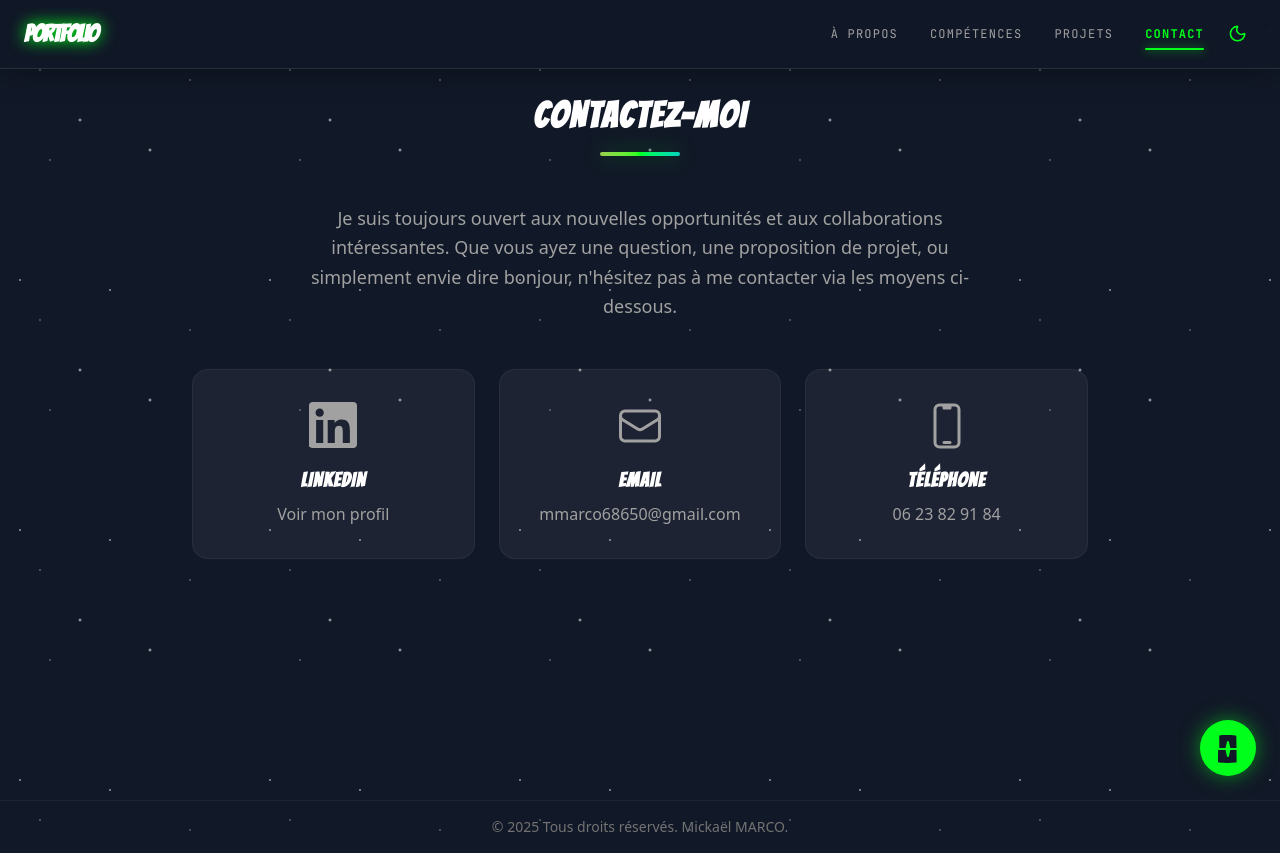
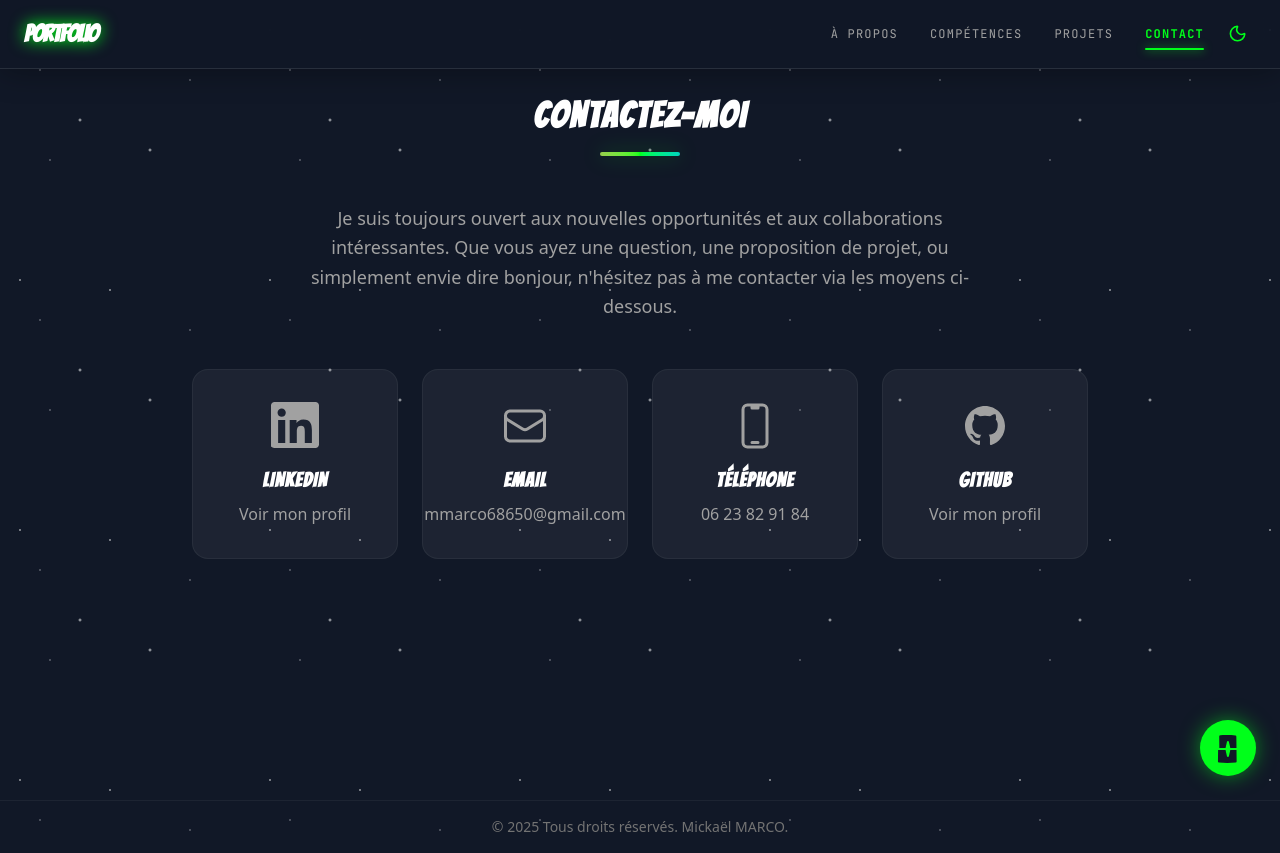
Before and after one commit to mickael68/PortfolioV2, a Next.js app: page /contact in a window 1280 px wide. Built offline with nearby package versions, Linux system fonts and the light colour scheme.

Commit message:
Ajout du Github

```diff
--- a/app/contact/page.tsx
+++ b/app/contact/page.tsx
@@ -10,7 +10,7 @@ export default function Contact() {
                     n'hésitez pas à me contacter via les moyens ci-dessous.
                 </p>
 
-                <div className="grid grid-cols-1 md:grid-cols-3 gap-6">
+                <div className="grid grid-cols-1 sm:grid-cols-2 lg:grid-cols-4 gap-6">
                     {/* LinkedIn */}
                     <a
                         href="https://www.linkedin.com/in/micka%C3%ABl-marco-1430a5327/"
@@ -54,6 +54,22 @@ export default function Contact() {
                         <h3 className="text-xl font-semibold text-neutral-900 dark:text-white mb-2">Téléphone</h3>
                         <span className="text-neutral-600 dark:text-neutral-400 group-hover:text-portal-glow transition-colors">06 23 82 91 84</span>
                     </a>
+
+                    {/* GitHub */}
+                    <a
+                        href="https://github.com/mickael68"
+                        target="_blank"
+                        rel="noopener noreferrer"
+                        className="group flex flex-col items-center p-8 rounded-2xl bg-black/5 dark:bg-white/5 border border-black/5 dark:border-white/5 hover:border-portal-green/50 hover:bg-black/10 dark:hover:bg-white/10 transition-all duration-300"
+                    >
+                        <div className="w-12 h-12 mb-4 text-neutral-600 dark:text-neutral-400 group-hover:text-portal-green transition-colors">
+                            <svg fill="currentColor" viewBox="0 0 24 24" aria-hidden="true">
+                                <path fillRule="evenodd" clipRule="evenodd" d="M12 2C6.477 2 2 6.477 2 12c0 4.42 2.865 8.166 6.839 9.489.5.092.682-.217.682-.482 0-.237-.008-.866-.013-1.7-2.782.603-3.369-1.34-3.369-1.34-.454-1.156-1.11-1.462-1.11-1.462-.908-.62.069-.608.069-.608 1.003.07 1.531 1.03 1.531 1.03.892 1.529 2.341 1.087 2.91.831.092-.646.35-1.086.636-1.336-2.22-.253-4.555-1.11-4.555-4.943 0-1.091.39-1.984 1.029-2.683-.103-.253-.446-1.27.098-2.647 0 0 .84-.269 2.75 1.025A9.578 9.578 0 0112 6.836c.85.004 1.705.114 2.504.336 1.909-1.294 2.747-1.025 2.747-1.025.546 1.377.203 2.394.1 2.647.64.699 1.028 1.592 1.028 2.683 0 3.842-2.339 4.687-4.566 4.935.359.309.678.919.678 1.852 0 1.336-.012 2.415-.012 2.743 0 .267.18.578.688.48C19.138 20.161 22 16.418 22 12c0-5.523-4.477-10-10-10z" />
+                            </svg>
+                        </div>
+                        <h3 className="text-xl font-semibold text-neutral-900 dark:text-white mb-2">GitHub</h3>
+                        <span className="text-neutral-600 dark:text-neutral-400 group-hover:text-portal-glow transition-colors">Voir mon profil</span>
+                    </a>
                 </div>
             </div>
         </div>
```
